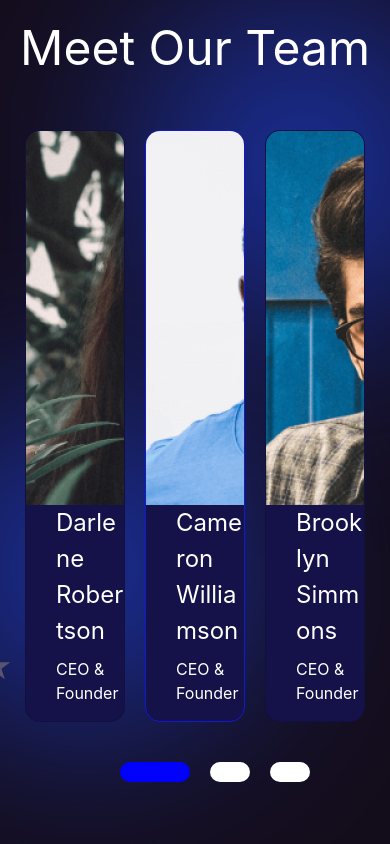
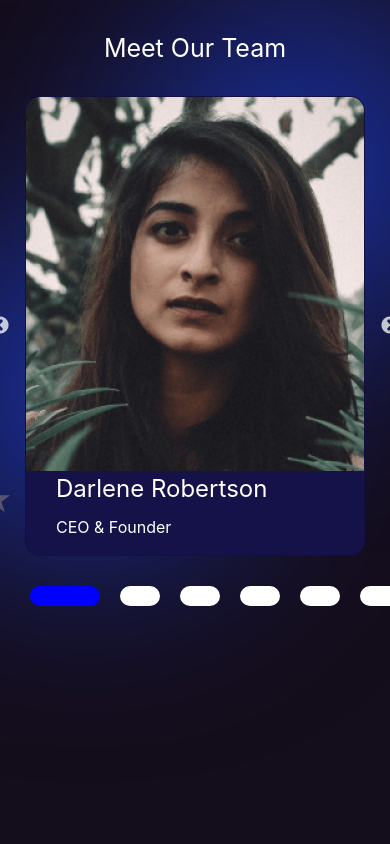
Before and after one commit to Parmila-verma/sliders, a plain HTML site: page index.html in a window 390 px wide. Drawn offline with nearby package versions, Linux system fonts and the light colour scheme.

Commit message:
breakpoints used for responsive slick slider in js

```diff
--- a/assets/css/stylesheet.css
+++ b/assets/css/stylesheet.css
@@ -4,7 +4,6 @@
   min-height: 100vh;
   backdrop-filter: blur(400px);
   position: relative;
-  /* background-image: linear-gradient(to bottom right, blue, #fff); */
   overflow: hidden;
 }
 
@@ -34,11 +33,12 @@
   background-color: rgba(20, 18, 72);
   border-radius: 15px;
   overflow: hidden;
-  margin: 10px;
+  margin-left: 10px;
+  margin-right: 10px;
 }
 
-.card-border{
-  border: 1px solid rgba(18,25,210);
+.card-border {
+  border: 1px solid rgba(18, 25, 210);
 }
 
 .heading {
@@ -84,13 +84,11 @@
   border: none;
   border-radius: 50px;
   background: #fff;
-  /* color: #fff; */
   margin-top: 30px;
 }
 
 .custom-dots li.slick-active button {
   background: blue;
-  /* color: #fff; */
   border: none;
   width: 70px;
   height: 20px;
@@ -144,3 +142,21 @@
   bottom: 13%;
   left: -17%;
 }
+
+@media (max-width:576px) {
+  .mb-sm-0 {
+    margin-bottom: 0;
+  }
+
+  .header {
+    font-size: 25px;
+  }
+
+  .card {
+    min-height: 300px;
+  }
+
+  img {
+    /* min-height: 50%; */
+  }
+}
--- a/assets/js/app.js
+++ b/assets/js/app.js
@@ -6,6 +6,45 @@ $(document).ready(function () {
       speed: 500,
       slidesToShow: 3,
       slidesToScroll: 2,
+      //  autoplay:true,
+      //  autoplaySpeed: 2000,
       arrows:false,
-   });
+      responsive: [
+        {
+        breakpoint: 1024,
+        settings: {
+        slidesToShow: 2,
+        slidesToScroll: 1,
+        infinite: true,
+        // dots: true,
+        arrows:true,
+        // dotsClass: 'custom-dots',
+        }
+        },
+        {
+        breakpoint: 768,
+        settings: {
+        slidesToShow: 2,
+        slidesToScroll: 1,
+        infinite: true,
+        // dots: true,
+        arrows:true,
+        // dotsClass: 'custom-dots',
+        }
+        },
+
+        {
+          breakpoint: 576,
+          settings: {
+          slidesToShow: 1,
+          slidesToScroll: 1,
+          infinite: true,
+          // dots: true,
+          arrows:true,
+          // dotsClass: 'custom-dots',
+          }
+          },
+
+        ]
+        });
 });
--- a/index.html
+++ b/index.html
@@ -10,13 +10,12 @@
     <link href="https://cdnjs.cloudflare.com/ajax/libs/slick-carousel/1.8.1/slick.min.css" rel="stylesheet">
     <link href="https://cdnjs.cloudflare.com/ajax/libs/slick-carousel/1.8.1/slick-theme.min.css" rel="stylesheet">
     <link rel="stylesheet" href="./assets/css/stylesheet.css">
-
 </head>
 
 <body>
     <div class="section flex-grow ">
         <div class="container  position-relative">
-            <h2 class="text-center header mb-24">Meet Our Team</h2>
+            <h2 class="text-center header mb-24 mb-sm-0">Meet Our Team</h2>
             <p class="star-1"><svg width="30" height="28" viewBox="0 0 30 28" fill="none"
                     xmlns="http://www.w3.org/2000/svg">
                     <path
```
